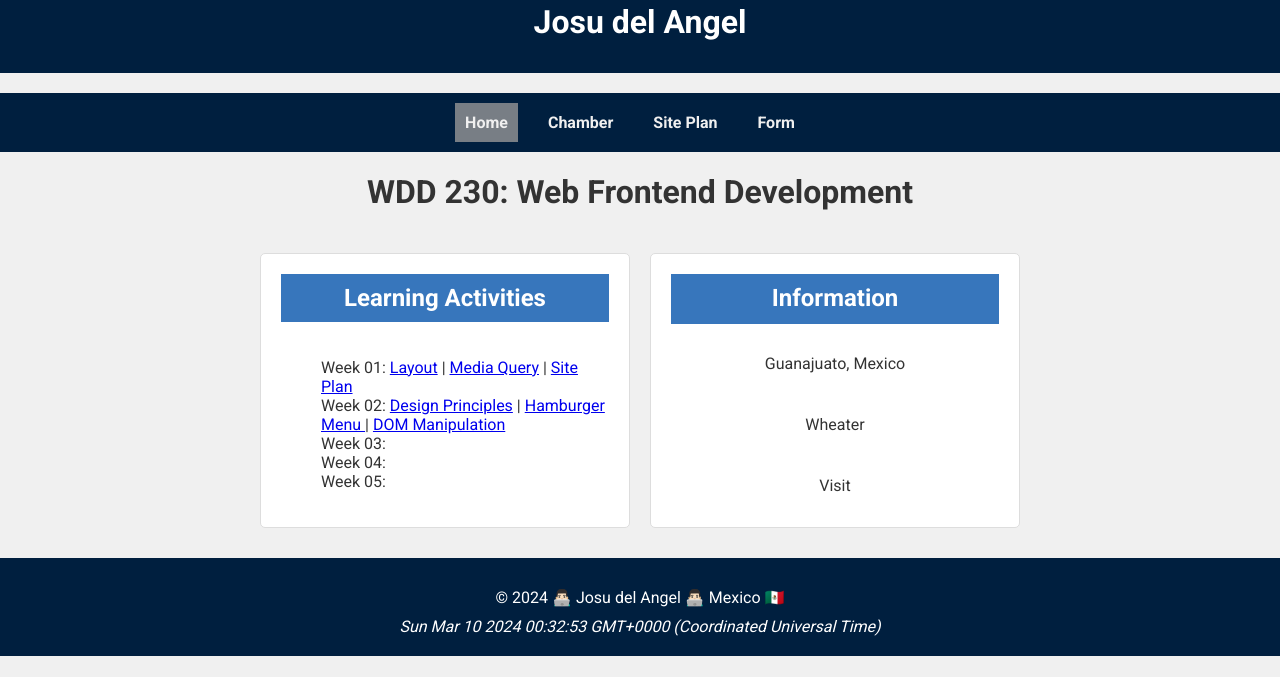
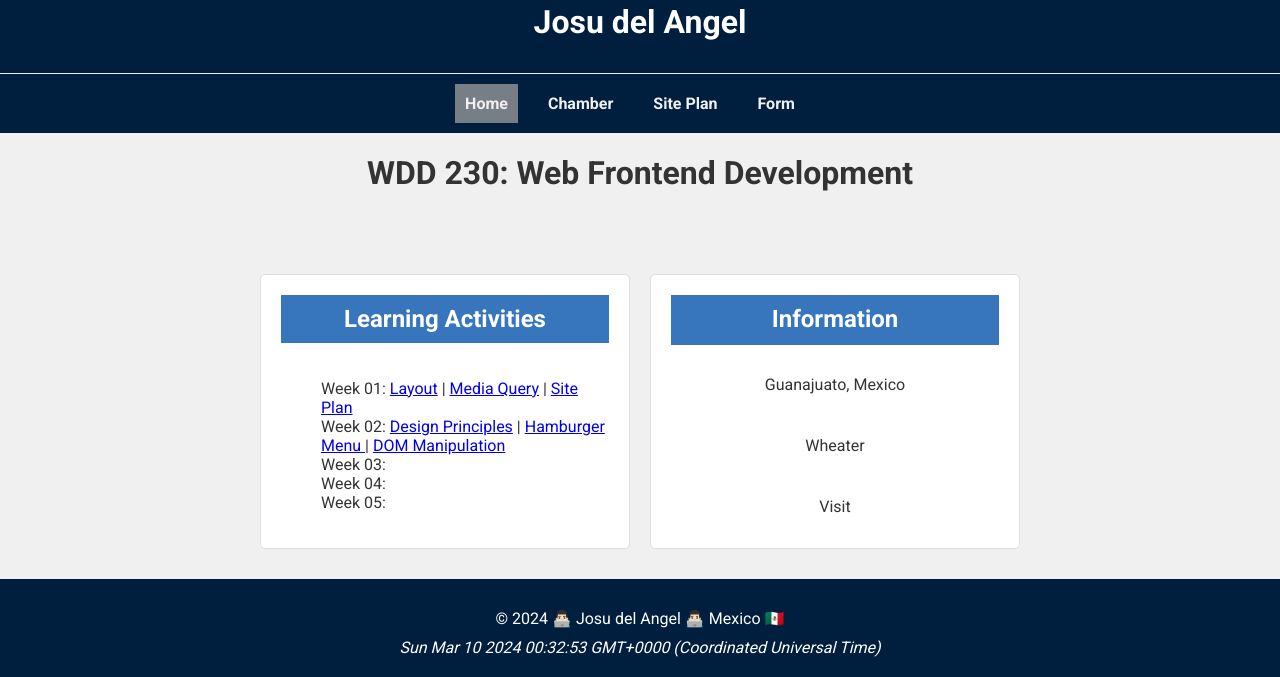
Before and after one commit to JosuMarinho/wdd230, a plain HTML site: page index.html in a window 1280 px wide. Shown: the part 132-809 px from the top of the page. Drawn offline with Linux system fonts and the light colour scheme.

Commit message:
top margin nav update

```diff
--- a/index.html
+++ b/index.html
@@ -8,8 +8,6 @@
     <meta name="author" content="Josu del Angel">
     <link rel="stylesheet" href="styles/base.css">
     <link rel="stylesheet" href="styles/larger.css">
-
-
 </head>
 <body>
     <header>
@@ -31,8 +29,7 @@
     <section class="card">
         <h2>Learning Activities</h2>
         <ul>
-            <!-- List items for learning activities -->
-            <li>Week 01: <a href="week01/holygrail.html">Layout</a> | <a href="week01/media-query.html">Media Query</a> | <a href="week01/site-plan">Site Plan</a><li>
+            <li>Week 01: <a href="week01/holygrail.html">Layout</a> | <a href="week01/media-query.html">Media Query</a> | <a href="week01/site-plan">Site Plan</a></li>
             <li>Week 02: <a href="#">Design Principles</a> | <a href="#">Hamburger Menu </a> | <a href="#">DOM Manipulation </a></li>
             <li>Week 03: <a href="#">  </a></li>
             <li>Week 04: <a href="#">  </a></li>
--- a/styles/base.css
+++ b/styles/base.css
@@ -7,6 +7,8 @@ body {
     color: #333;
     margin: 0;
     padding: 0;
+
+
 }
 
 main {
@@ -16,7 +18,7 @@ main {
     box-sizing: border-box;
     display: grid;
     grid-template-columns: 2fr 1fr;
-    grid-gap: 1rem;
+    grid-gap: 2rem;
 }
 
 h1, h2 {
@@ -31,18 +33,17 @@ h2 {
     box-sizing: border-box;
 }
 
-.card {
-    display: grid;
-    grid-gap: 20px;
-    padding: 20px;
-    background-color: #fff;
-    border: 1px solid #ddd;
-    border-radius: 5px;
+header {
+    text-align: center;
+    margin-bottom: 0px;
+    background-color: #001f3f;
+    color: #fff;
+    padding: 10px;
 }
 
-p {
-    margin: 10px;
-    text-align: center;
+header img {
+    max-width: 100px;
+    border-radius: 50%;
 }
 
 nav {
@@ -79,18 +80,18 @@ nav a:hover {
 nav .active {
     background-color: rgba(150,150,150,0.8);
 }
-
-header {
-    text-align: center;
-    margin-bottom: 0px;
-    background-color: #001f3f;
-    color: #fff;
-    padding: 10px;
+.card {
+    display: grid;
+    grid-gap: 20px;
+    padding: 20px;
+    background-color: #fff;
+    border: 1px solid #ddd;
+    border-radius: 5px;
 }
 
-header img {
-    max-width: 100px;
-    border-radius: 50%;
+p {
+    margin: 10px;
+    text-align: center;
 }
 
 footer {
--- a/styles/larger.css
+++ b/styles/larger.css
@@ -1,5 +1,5 @@
 nav {
-    margin-top: 20px;
+    margin-top: 1px;
 }
 
 ul.nav-list {
@@ -16,6 +16,8 @@ ul.nav-list li {
 
 @media (min-width: 768px) {
 
+.card { grid-row: 3/3;}
+
 ul.nav-list {
         flex-direction: row;
     }
--- a/week01/styles/media-query-large.css
+++ b/week01/styles/media-query-large.css
@@ -7,5 +7,6 @@ main {
     display: grid;
         grid-template-columns: repeat(auto-fit, minmax(300px, 1fr));
         gap: 20px;
+
 }
 }
```
